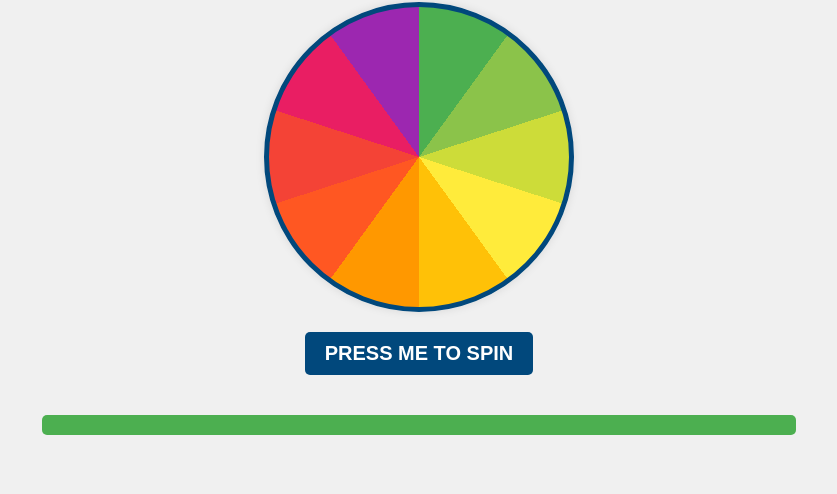
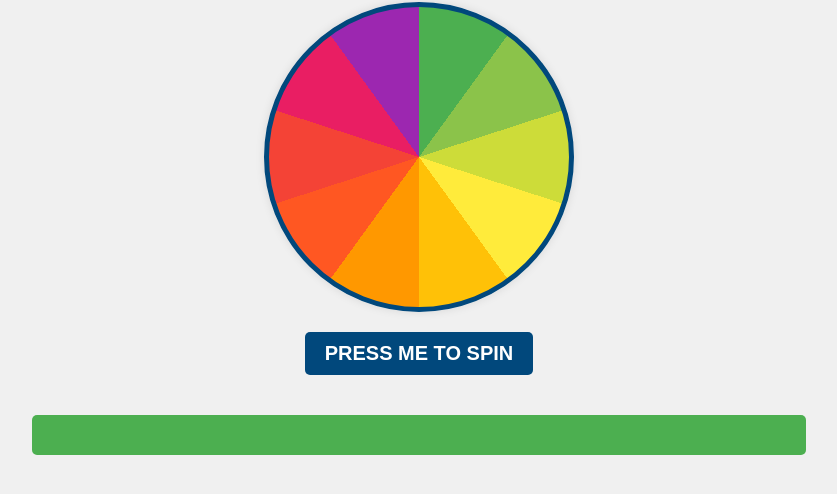
Before and after one commit to perle777/recycling-tips, a plain HTML site: page index.html in a window 1280 px wide. Shown: the part 154-648 px from the top of the page, without its empty margins (221-1058 px from the left). Drawn offline with Linux system fonts and the light colour scheme.

Commit message:
Update index.html

```diff
--- a/index.html
+++ b/index.html
@@ -50,9 +50,10 @@
             margin-top: 20px;
             background-color: #4caf50;
             color: white;
-            padding: 10px;
+            padding: 20px;
             border-radius: 5px;
             width: 60%;
+            transition: transform 0.3s ease-out;
         }
         .segment {
             position: absolute;
@@ -132,6 +133,8 @@
                 // Display the selected tip with highlighted parts
                 const [boldPart, normalPart] = tips[randomTipIndex].split(': ');
                 result.innerHTML = `<strong>${boldPart}:</strong> ${normalPart}`;
+                result.style.transform = 'scale(1.5)';
+                setTimeout(() => result.style.transform = 'scale(1)', 2000);
                 wheel.style.transition = '';
                 wheel.style.transform = `rotate(${randomTipIndex * (360 / tips.length)}deg)`;
                 // Trigger confetti effect
```
